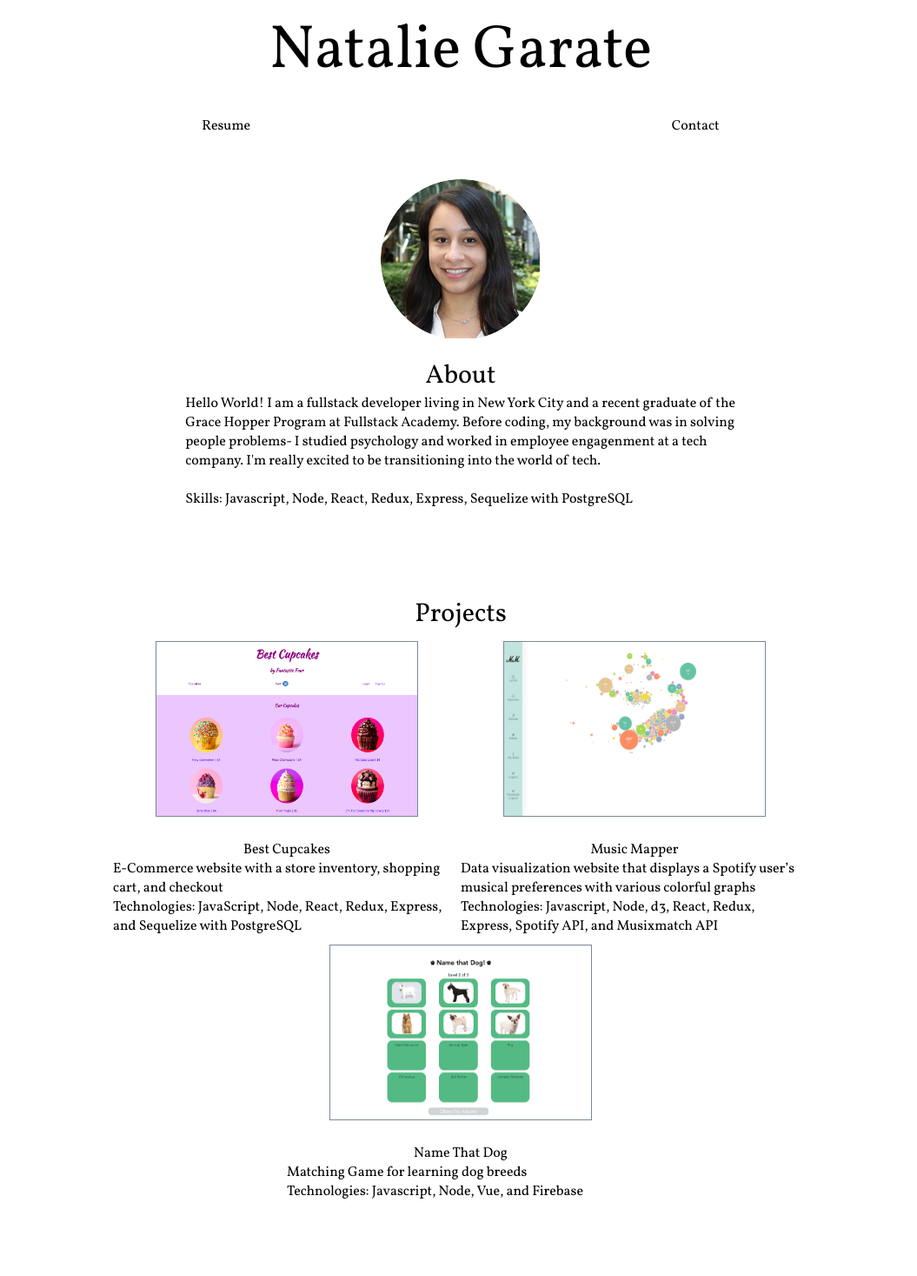
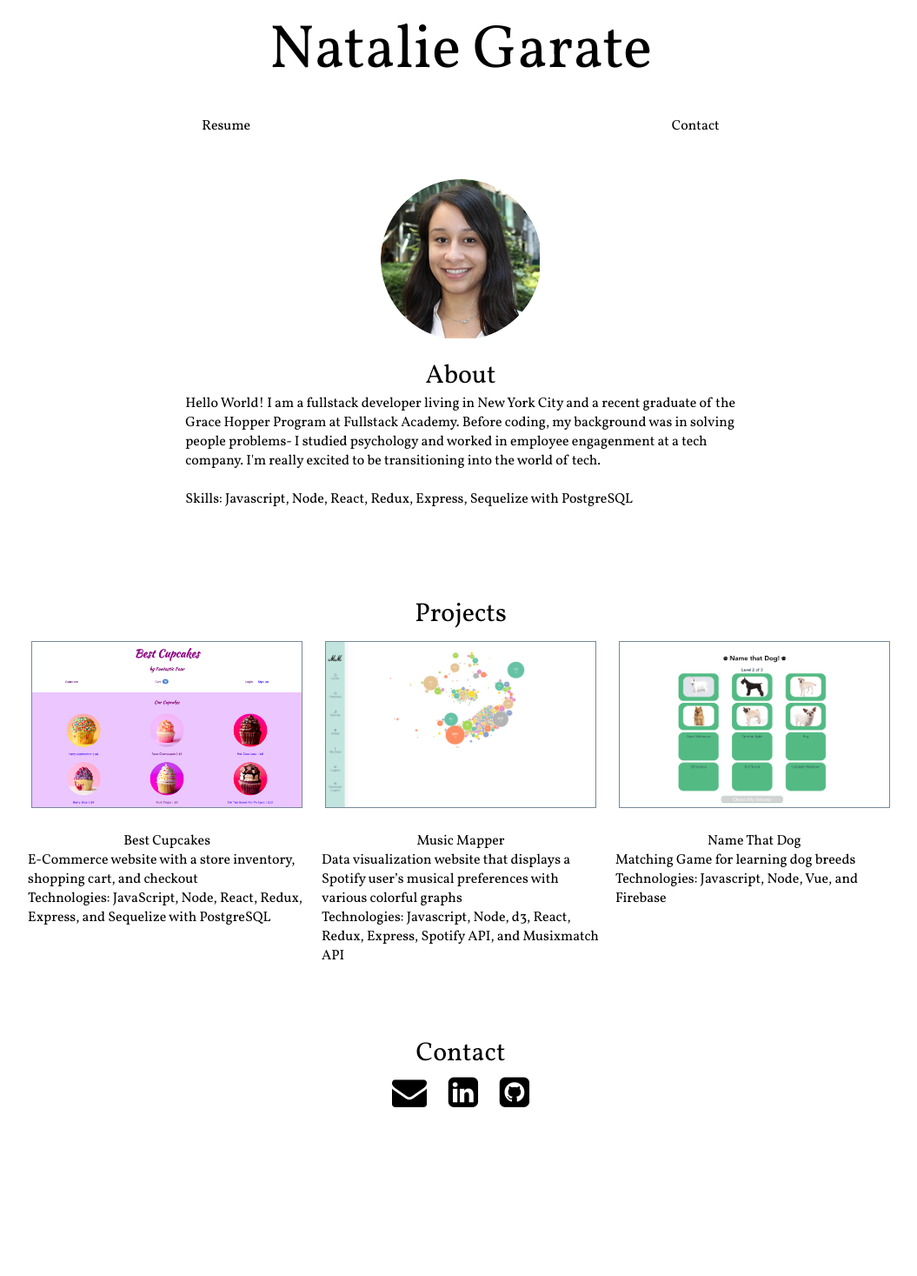
Before and after one commit to nataliegarate/personal-website, a React (Create React App) app: page / in a window 1280 px wide. Shown: the top 1467 px of the page at 87% size, without its empty margins (110-1165 px from the left). After the commit the page ends 1318 px from the top, so only its background shows below. Built offline with nearby package versions, Linux system fonts and the light colour scheme.

Commit message:
footer styling

```diff
--- a/src/App.css
+++ b/src/App.css
@@ -103,9 +103,9 @@ body{
 }
 
 .project-photo{
-  height: 200px;
-  width: 300px;
-  border: 1.5px;
+  height: 190px;
+  width: 310px;
+  border: 1.2px;
   border-color: lightslategray;
   border-style: solid;
 
@@ -116,7 +116,7 @@ body{
 }
 
 .single-text-item{
-  width: 400px;
+  width: 320px;
 }
 
 .project-title{
--- a/src/Footer.js
+++ b/src/Footer.js
@@ -8,7 +8,7 @@ function Footer() {
         <br />
       </div>
       <div className='footer-contact-container'>
-        <div className='footer-item'>
+        <div className='footer-item' id ='email'>
         <a href = "mailto: natalieegarate@gmail.com">
           <i class="fa fa-envelope" aria-hidden="true"></i>
          </a>
```
